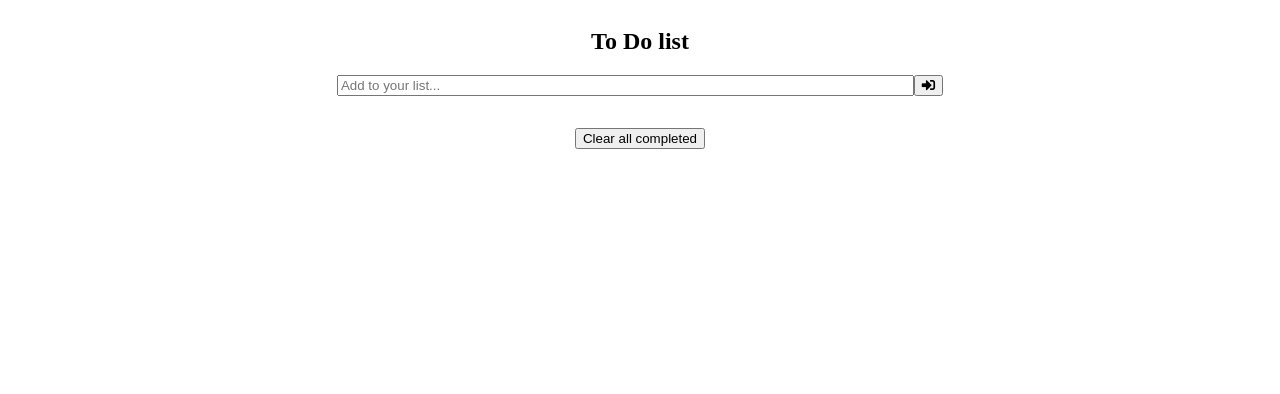
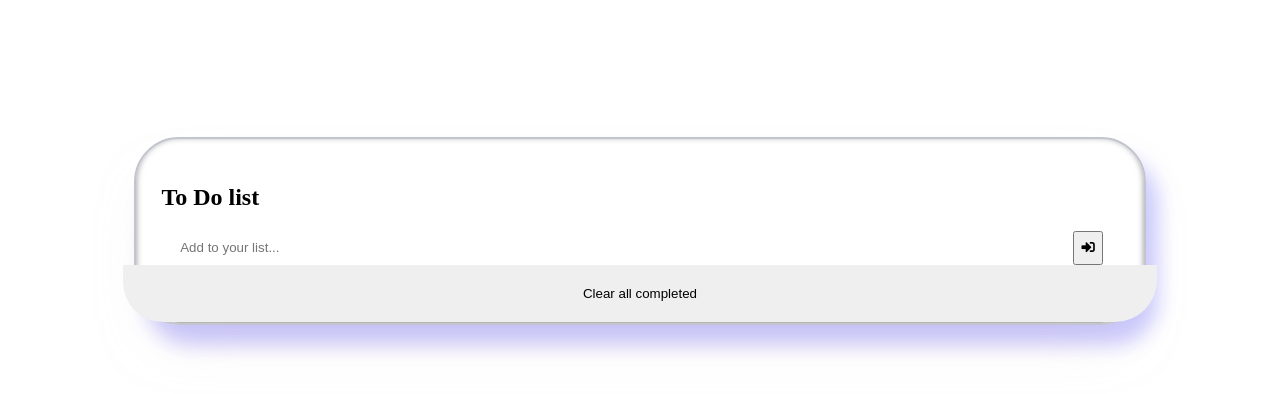
Before and after one commit to StevenWafeek/webpack, a website built with webpack: page src/index.html in a window 1280 px wide. Built offline with nearby package versions, Linux system fonts and the light colour scheme.

Commit message:
Add styles to html

```diff
--- a/src/style.css
+++ b/src/style.css
@@ -2,9 +2,18 @@
   display: flex;
   flex-direction: column;
   align-items: center;
-  width: 100%;
+  width: 80%;
+  margin-top: 137px;
+  border: 2px solid #b1b5c1c7;
+  margin-left: 10%;
+  box-sizing: border-box;
+  padding: 25px;
+  border-radius: 45px;
+  box-shadow: rgb(16 16 245 / 22%) 12px 20px 20px 0px, rgb(241 218 218 / 58%) 0 30px 60px -30px, rgb(116 111 111 / 78%) 0 -2px 6px 0 inset;
 }
-
+.container h2{
+  align-self: flex-start;
+}
 #todo-list {
   width: 400px;
   margin: 0 auto;
@@ -13,12 +22,14 @@
 ul {
   list-style: none;
   padding: 0;
+  width: 100%;
+  margin: 0;
 }
 
 li {
-  border-bottom: 2px solid lightgray;
-  padding: 6%;
-  width: 240px;
+  padding: 4% 0;
+  border-top: 2px solid lightgray;
+  width: 100%;
   display: flex;
   justify-content: space-between;
 }
@@ -28,9 +39,23 @@ li {
   width: 100%;
   justify-content: center;
 }
-
+input{
+  border: 1px solid transparent;
+}
 .add-input {
-  width: 45%;
+  width: 93%;
+  height: 30px;
+}
+.add-botton{
+  background: #ffffff;
+}
+.clear-all{
+  width: 108%;
+    height: 57px;
+    border-radius: 0 0 42px 40px;
+    padding: 5px;
+    border: transparent;
+    margin-bottom: -24px;
 }
 
 .task {
```
